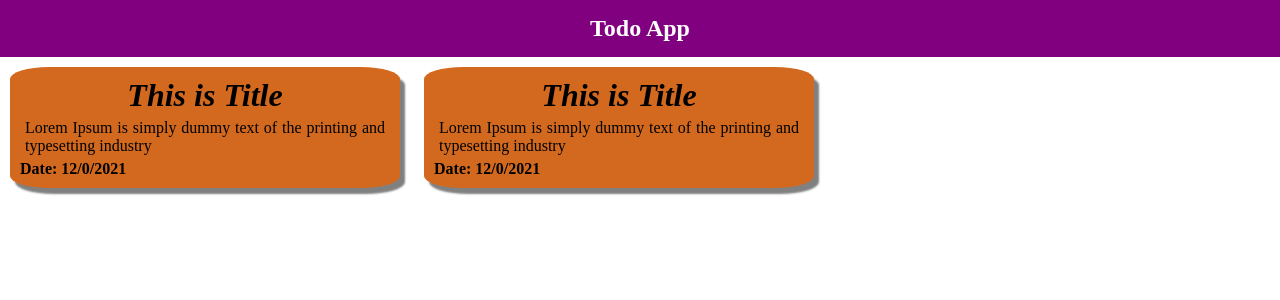
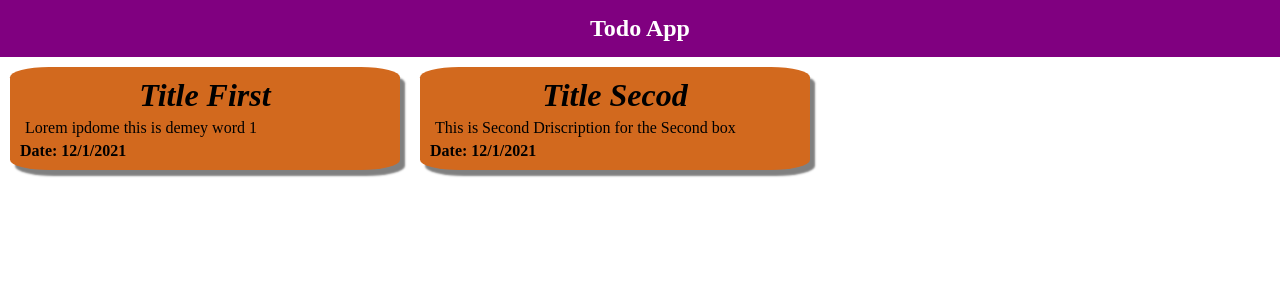
Before and after one commit to nazmul629/BasicReact, a React (Create React App) app in the folder my-app/: page / in a window 1280 px wide. Shown: the top 300 px of the page. Built offline with nearby package versions, Linux system fonts and the light colour scheme.

Commit message:
Props and Restructuring

```diff
--- a/my-app/src/App.js
+++ b/my-app/src/App.js
@@ -5,7 +5,8 @@ import Card from './components/Card'
 var App = () => {
     return (<div>
             <h2 className="heading">Todo App</h2>
-                <Card />   <Card />
+                <Card title="Title First" decs="Lorem ipdome this  is demey word 1"/>
+                   <Card title="Title Secod" decs ="This is Second Driscription for the Second box"/>
          </div>)
 }
 
--- a/my-app/src/components/Card.js
+++ b/my-app/src/components/Card.js
@@ -1,15 +1,14 @@
-
-var name = "Nazmul";
-var dice = "Lorem Ipsum is simply dummy text of the printing and typesetting industry"
 var toDay = new Date().getDate();
 var monthName=new Date().getMonth();
 var year = 2021;
 
-var Card = () => {
+
+var Card = (props) => {
+  var{title,decs} = props
   return <div className="card">
-            <h3 className="cardTitle">This is Title</h3>
-            <p className="cardDec">{dice}</p>
-            <p className="cardDate">Date: {toDay +"/" + monthName +"/"+ year}</p>
+            <h3 className="cardTitle">{title}</h3>
+            <p className="cardDec">{decs}</p>
+            <p className="cardDate">Date: {toDay +"/" + (monthName+1) +"/"+ year}</p>
         </div>
 }
 
```
Also changed, not shown: 1 other file (tests, documents, lock files or other folders).
